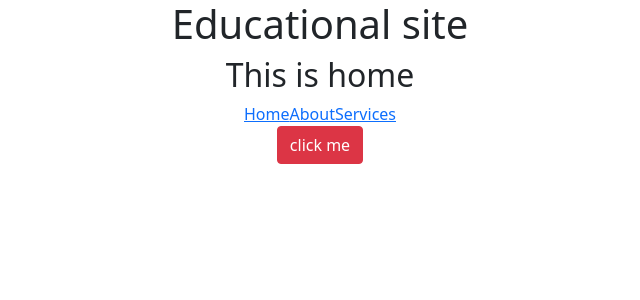
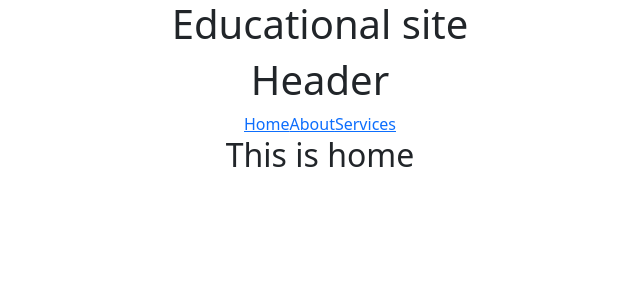
Before and after one commit to sanaul01/Teaching-center, a React (Create React App) app: page / in a window 1280 px wide. Shown: the top 300 px of the page, without its empty margins (320-960 px from the left). Built offline with nearby package versions, Linux system fonts and the light colour scheme.

Commit message:
header added

```diff
--- a/src/App.js
+++ b/src/App.js
@@ -5,6 +5,7 @@ import About from './Component/About/About';
 import Services from './Component/Services/Services';
 import { BrowserRouter as Router, Switch, Route } from 'react-router-dom';
 import NotFound from './Component/NotFound/NotFound';
+import Header from './Component/Header/Header';
 import 'bootstrap/dist/css/bootstrap.min.css';
 
 function App() {
@@ -12,6 +13,7 @@ function App() {
     <div className="App">
       <h1>Educational site</h1>
       <Router>
+        <Header></Header>
         <Switch>
           <Route exact path='/'>
             <Home></Home>
--- /dev/null
+++ b/src/Component/Header/Header.js
@@ -0,0 +1,17 @@
+
+import React from 'react';
+import { Link } from 'react-router-dom';
+
+
+const Header = () => {
+    return (
+        <div>
+            <h1>Header</h1>
+            <Link to='/home'>Home</Link>
+            <Link to='/about'>About</Link>
+            <Link to='/services'>Services</Link>
+        </div>
+    );
+};
+
+export default Header;
--- a/src/Component/Home/Home.js
+++ b/src/Component/Home/Home.js
@@ -1,17 +1,11 @@
 
 import React from 'react';
-import { ButtonGroup, Button } from 'react-bootstrap';
 import { Link } from 'react-router-dom';
 
 const Home = () => {
     return (
         <div>
-            <h2>This is home</h2>
-            <Link to='/home'>Home</Link>
-            <Link to='/about'>About</Link>
-            <Link to='/services'>Services</Link>
-            <br/>
-            <Button variant="danger">click me</Button>
+            <h2 variant="success">This is home</h2>
         </div>
     );
 };
```
